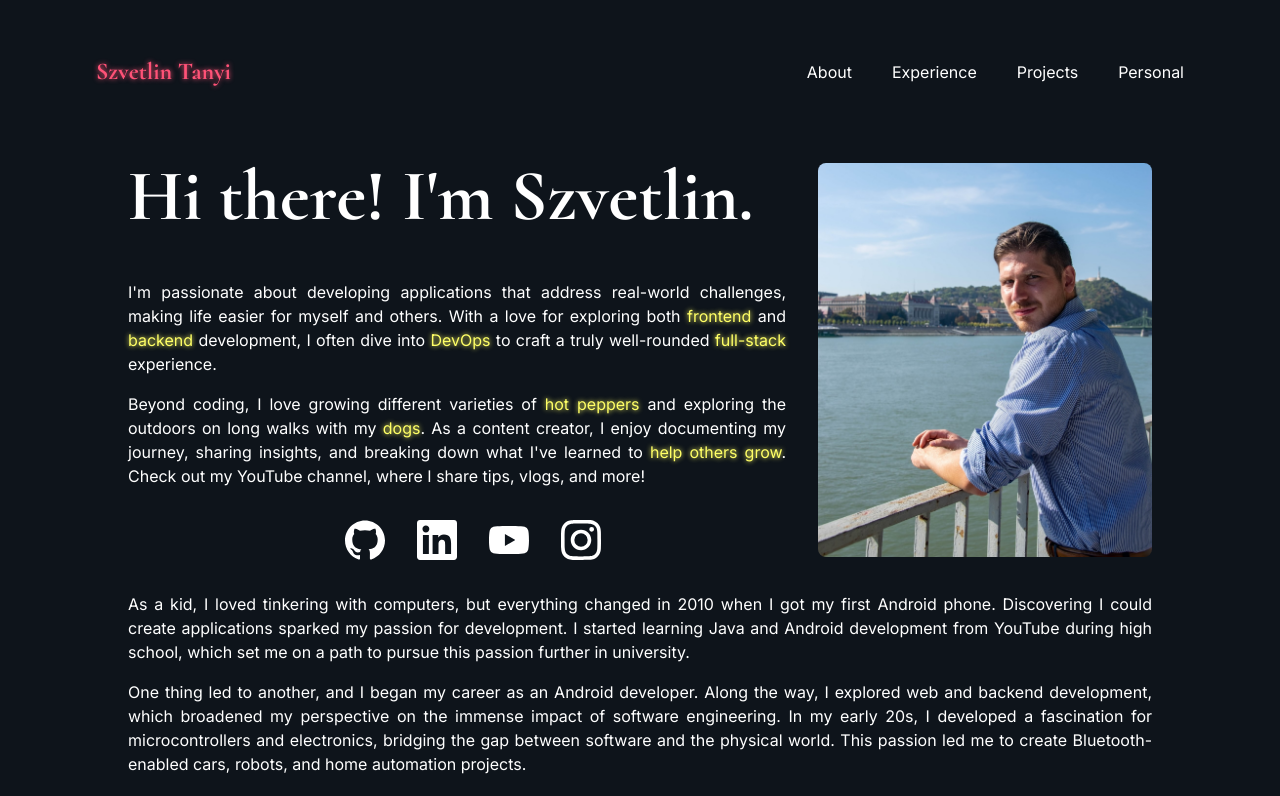
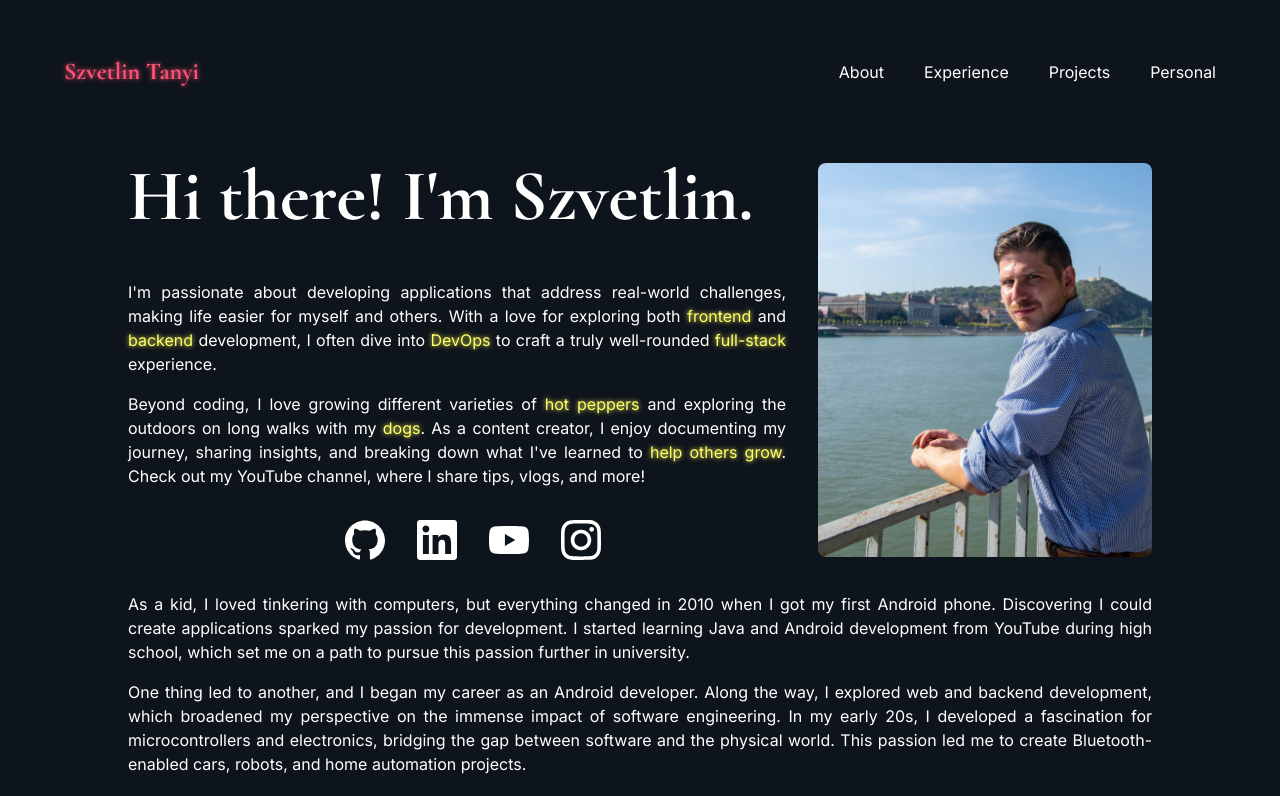
Before and after one commit to tsvetlin/svetlin-website-next, a Next.js app: page / in a window 1280 px wide. Shown: the top 796 px of the page. Built offline with nearby package versions, Linux system fonts and the light colour scheme.

Commit message:
lg breakpoint

```diff
--- a/app/ui/Header/Header.tsx
+++ b/app/ui/Header/Header.tsx
@@ -3,7 +3,7 @@ import ListItem from './ListItem';
 
 export default function Header() {
   return (
-    <header className="flex flex-col md:flex-row justify-between md:h-20 content-center items-center max-w-6xl m-auto mb-8 mt-8 md:mb-12 md:p-8">
+    <header className="flex flex-col md:flex-row justify-between md:h-20 content-center items-center max-w-6xl m-auto mb-8 mt-8 md:mb-12 md:p-8 lg:p-0">
       <h1 className="content-center font-bold hidden md:block text-norwrap">
         <em>Szvetlin Tanyi</em>
       </h1>
```
